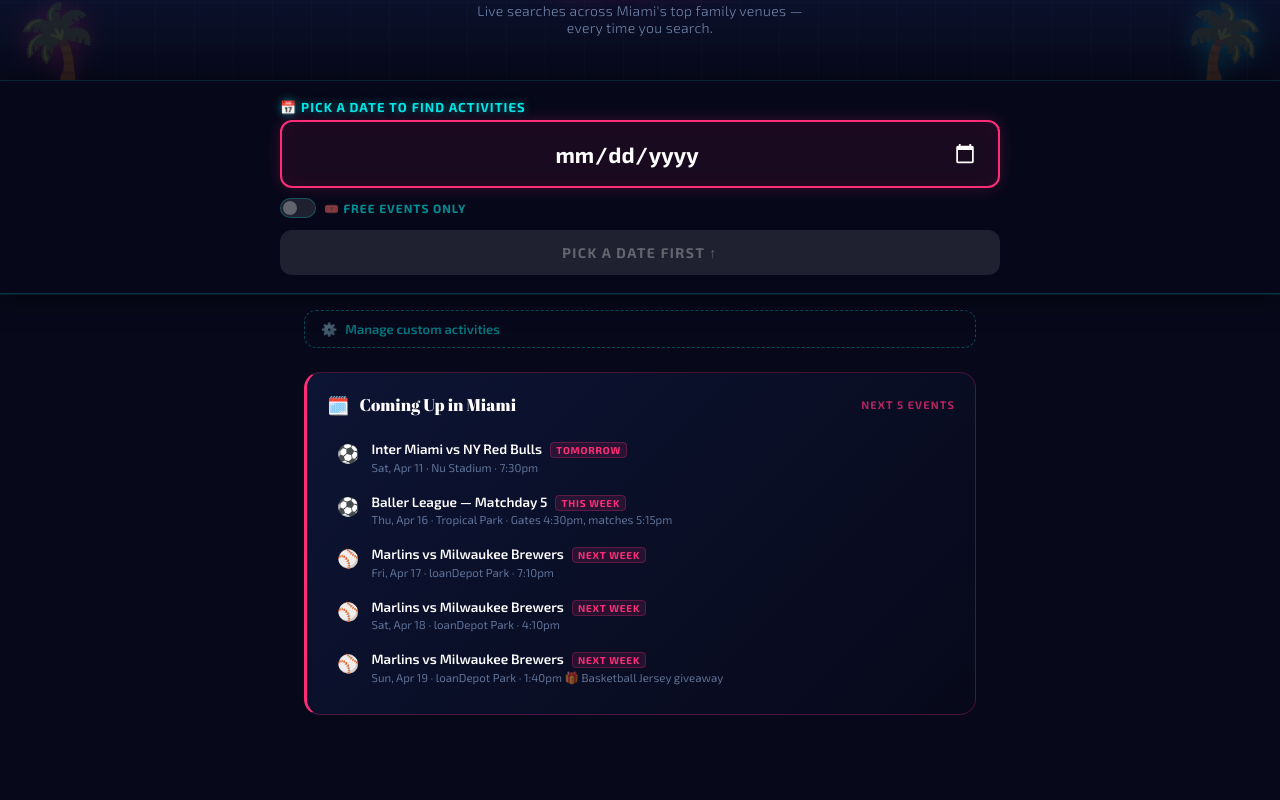
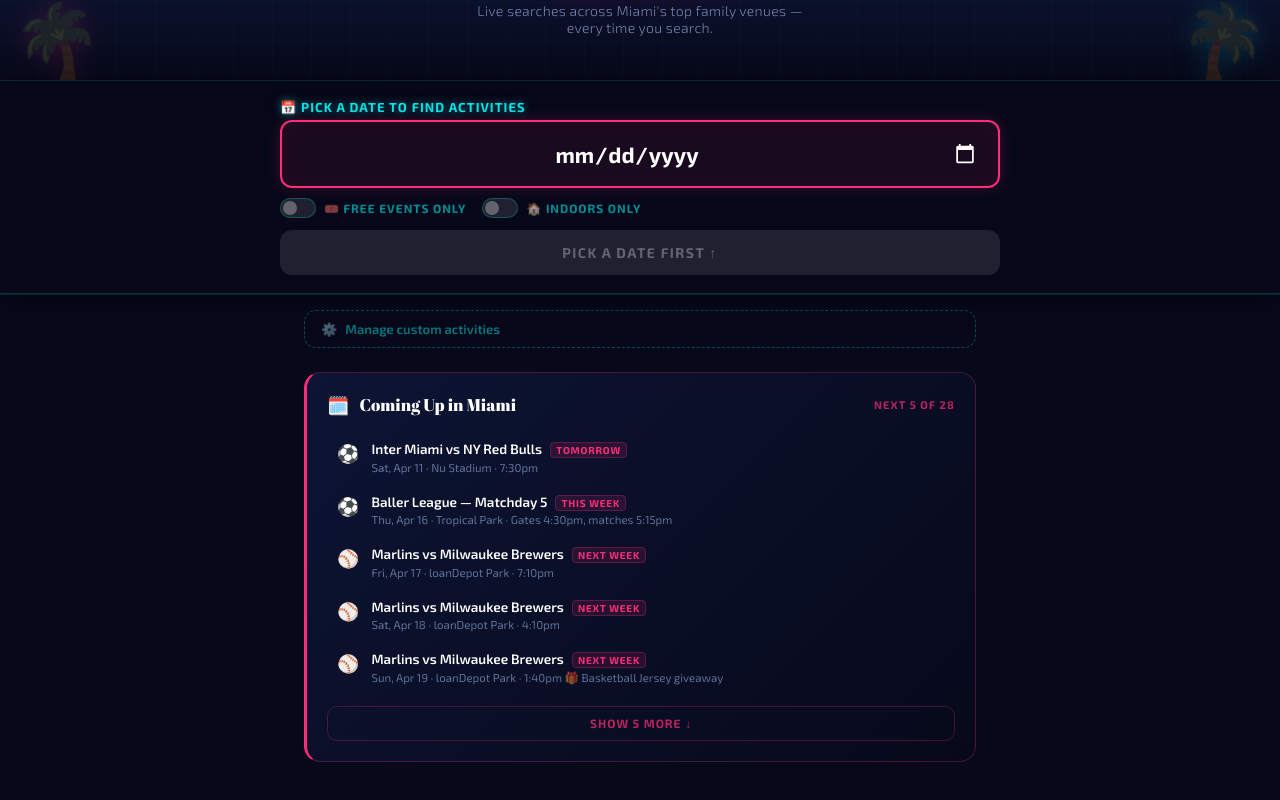
Before and after one commit to davidcrowland/Miami-Tykes, a React (Vite) app: page / in a window 1280 px wide. Shown: the part 232-1032 px from the top of the page. Built offline with nearby package versions, Linux system fonts and the light colour scheme.

Commit message:
Add files via upload

```diff
--- a/App.jsx
+++ b/App.jsx
@@ -545,12 +545,14 @@ const COMING_UP = [
 ];
 
 function ComingUpCard() {
+  const [visibleCount, setVisibleCount] = useState(5);
   const today = new Date();
   today.setHours(0,0,0,0);
-  const upcoming = COMING_UP
+  const allUpcoming = COMING_UP
     .filter(e => new Date(e.date + "T00:00:00") >= today)
-    .sort((a,b) => a.date.localeCompare(b.date))
-    .slice(0, 5);
+    .sort((a,b) => a.date.localeCompare(b.date));
+  const upcoming = allUpcoming.slice(0, visibleCount);
+  const hasMore = visibleCount < allUpcoming.length;
 
   if (upcoming.length === 0) return null;
 
@@ -575,7 +577,7 @@ function ComingUpCard() {
         <div style={{display:"flex",alignItems:"center",gap:"10px",marginBottom:"16px"}}>
           <span style={{fontSize:"18px"}}>🗓️</span>
           <span style={{fontFamily:"'Abril Fatface',serif",fontSize:"17px",color:"#fff"}}>Coming Up in Miami</span>
-          <span style={{fontSize:"11px",color:"rgba(255,45,120,0.7)",fontWeight:700,letterSpacing:"0.1em",textTransform:"uppercase",marginLeft:"auto"}}>Next {upcoming.length} events</span>
+          <span style={{fontSize:"11px",color:"rgba(255,45,120,0.7)",fontWeight:700,letterSpacing:"0.1em",textTransform:"uppercase",marginLeft:"auto"}}>Next {upcoming.length} of {allUpcoming.length}</span>
         </div>
         <div style={{display:"flex",flexDirection:"column",gap:"2px"}}>
           {upcoming.map((e,i) => {
@@ -595,6 +597,11 @@ function ComingUpCard() {
             );
           })}
         </div>
+        {hasMore && (
+          <button onClick={() => setVisibleCount(c => c + 5)} style={{display:"block",width:"100%",marginTop:"12px",padding:"9px",background:"transparent",border:"1px solid rgba(255,45,120,0.25)",borderRadius:"10px",color:"rgba(255,45,120,0.7)",fontFamily:"'Exo 2',sans-serif",fontSize:"12px",fontWeight:700,letterSpacing:"0.08em",textTransform:"uppercase",cursor:"pointer",transition:"all 0.15s"}} onMouseEnter={e=>e.target.style.borderColor="#ff2d78"} onMouseLeave={e=>e.target.style.borderColor="rgba(255,45,120,0.25)"}>
+            Show 5 more ↓
+          </button>
+        )}
       </div>
     </div>
   );
@@ -607,6 +614,7 @@ const BLANK_FORM = { name: "", location: "", description: "", setting: "indoor",
 export default function App() {
   const [selectedDate, setSelectedDate] = useState("");
   const [freeOnly, setFreeOnly] = useState(false);
+  const [indoorOnly, setIndoorOnly] = useState(false);
   const [searched, setSearched] = useState(false);
 
   // Results state
@@ -705,11 +713,19 @@ export default function App() {
                 {dateInfo.isWeekend ? " · Weekend" : " · Weekday"}
               </div>
             )}
+            <div style={{display:"flex",gap:"16px",flexWrap:"wrap"}}>
             <div className={"free-toggle" + (freeOnly ? " active" : "")} onClick={() => setFreeOnly(p => !p)}>
               <div className={"free-toggle-track" + (freeOnly ? " on" : "")}>
                 <div className="free-toggle-thumb" />
               </div>
               <span className="free-toggle-label">🎟️ Free events only</span>
+            </div>
+            <div className={"free-toggle" + (indoorOnly ? " active" : "")} onClick={() => setIndoorOnly(p => !p)}>
+              <div className={"free-toggle-track" + (indoorOnly ? " on" : "")}>
+                <div className="free-toggle-thumb" />
+              </div>
+              <span className="free-toggle-label">🏠 Indoors only</span>
+            </div>
             </div>
 
             <button className="search-btn" onClick={handleSearch} disabled={isLoading || !selectedDate}>
@@ -796,8 +812,9 @@ export default function App() {
 
           {(() => {
             const isFreeEntry = a => { const c = (a.estimatedCost || "").toLowerCase(); return c.includes("free") || c === "" || c === "0"; };
-            const datedStatic = staticResults.filter(a => (a.eventDate || (a.daysOpen && a.daysOpen.length <= 2)) && (!freeOnly || isFreeEntry(a)));
-            const alwaysStatic = staticResults.filter(a => !a.eventDate && (!a.daysOpen || a.daysOpen.length > 2) && (!freeOnly || isFreeEntry(a)));
+            const passFilters = a => (!freeOnly || isFreeEntry(a)) && (!indoorOnly || a.setting === "indoor");
+            const datedStatic = staticResults.filter(a => (a.eventDate || (a.daysOpen && a.daysOpen.length <= 2)) && passFilters(a));
+            const alwaysStatic = staticResults.filter(a => !a.eventDate && (!a.daysOpen || a.daysOpen.length > 2) && passFilters(a));
             return (
               <>
                 {datedStatic.length > 0 && (
@@ -810,7 +827,7 @@ export default function App() {
                 {allLiveItems.length > 0 && (
                   <>
                     <div className="section-label">🔍 Live results</div>
-                    {allLiveItems.filter(a => !freeOnly || (a.estimatedCost || "").toLowerCase().includes("free")).map((a, i) => <ActivityCard key={i} activity={a} delay={i * 50} />)}
+                    {allLiveItems.filter(a => (!freeOnly || (a.estimatedCost||"").toLowerCase().includes("free")) && (!indoorOnly || a.setting==="indoor")).map((a, i) => <ActivityCard key={i} activity={a} delay={i * 50} />)}
                   </>
                 )}
 
@@ -824,7 +841,7 @@ export default function App() {
                 {aiResults.length > 0 && (
                   <>
                     <div className="section-label">✨ More ideas</div>
-                    {aiResults.filter(a => !freeOnly || (a.estimatedCost || "").toLowerCase().includes("free")).map((a, i) => <ActivityCard key={i} activity={a} delay={i * 50} />)}
+                    {aiResults.filter(a => (!freeOnly || (a.estimatedCost||"").toLowerCase().includes("free")) && (!indoorOnly || a.setting==="indoor")).map((a, i) => <ActivityCard key={i} activity={a} delay={i * 50} />)}
                   </>
                 )}
               </>
```
